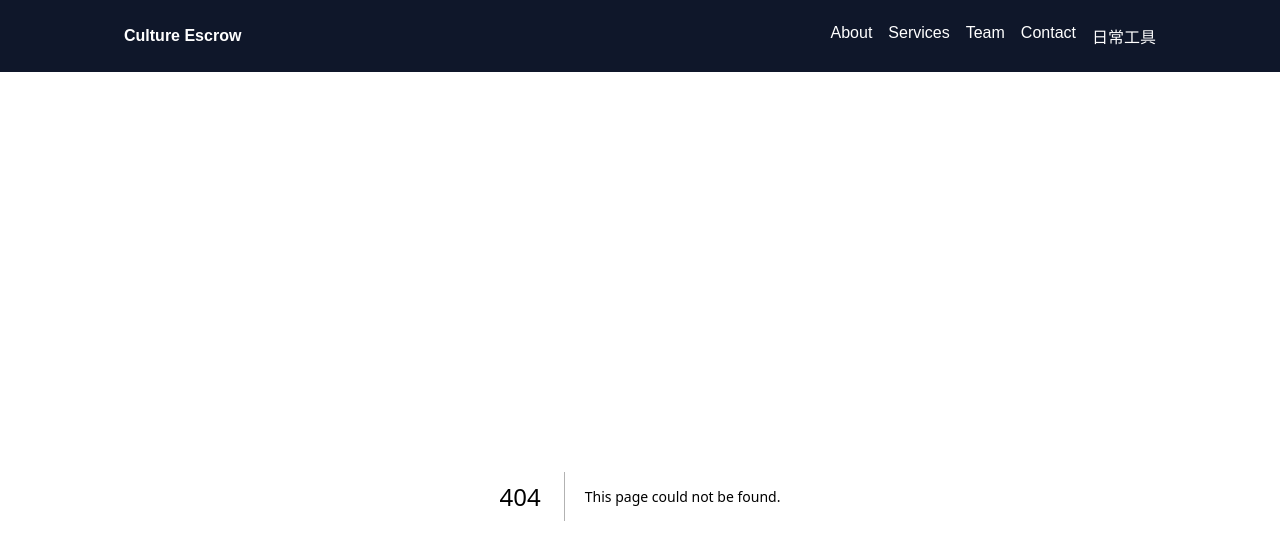
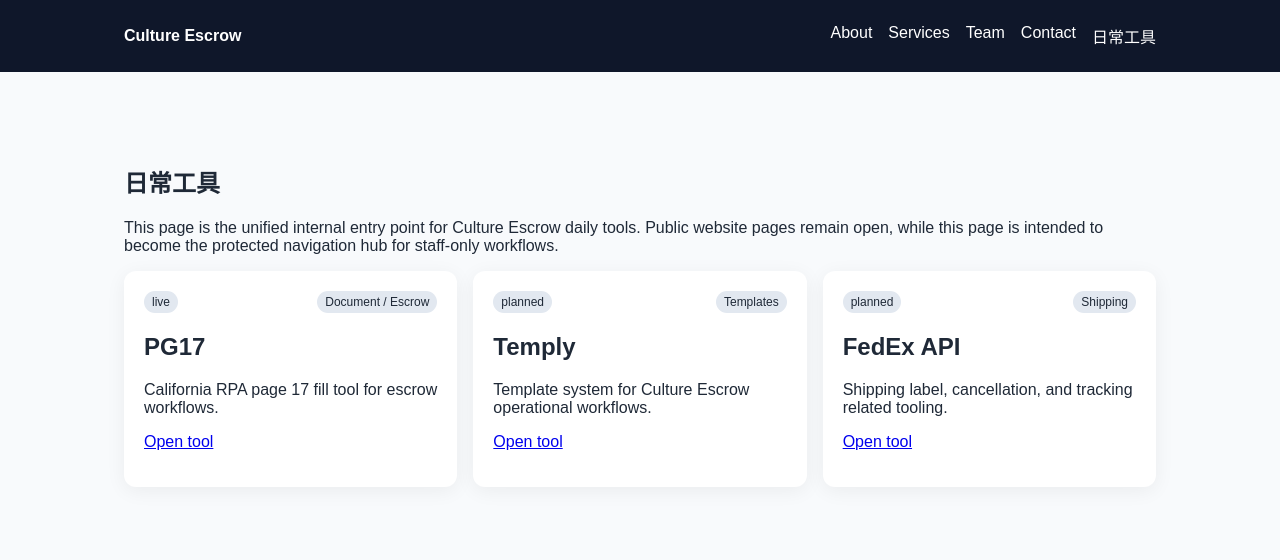
Before and after one commit to yudonghu/culture-escrow-site, a Next.js app: page /daily-tools in a window 1280 px wide. Before the commit this address had no page. Shown: the top 560 px of the page. Built offline with nearby package versions, Linux system fonts and the light colour scheme.

Commit message:
feat: PR5 enhance daily-tools page as real internal tools hub

```diff
--- /dev/null
+++ b/app/daily-tools/page.tsx
@@ -0,0 +1,52 @@
+const tools = [
+  {
+    name: 'PG17',
+    desc: 'California RPA page 17 fill tool for escrow workflows.',
+    href: 'https://pg17.hydenluc.com',
+    status: 'live',
+    category: 'Document / Escrow',
+  },
+  {
+    name: 'Temply',
+    desc: 'Template system for Culture Escrow operational workflows.',
+    href: '#',
+    status: 'planned',
+    category: 'Templates',
+  },
+  {
+    name: 'FedEx API',
+    desc: 'Shipping label, cancellation, and tracking related tooling.',
+    href: '#',
+    status: 'planned',
+    category: 'Shipping',
+  },
+]
+
+export default function DailyToolsPage() {
+  return (
+    <section className="hero">
+      <h1>日常工具</h1>
+      <p>
+        This page is the unified internal entry point for Culture Escrow daily tools.
+        Public website pages remain open, while this page is intended to become the protected
+        navigation hub for staff-only workflows.
+      </p>
+
+      <div className="card-grid">
+        {tools.map((tool) => (
+          <div key={tool.name} className="card">
+            <div style={{ display: 'flex', justifyContent: 'space-between', alignItems: 'center', gap: 12 }}>
+              <span className="badge">{tool.status}</span>
+              <span className="badge">{tool.category}</span>
+            </div>
+            <h2>{tool.name}</h2>
+            <p>{tool.desc}</p>
+            <p>
+              <a href={tool.href}>Open tool</a>
+            </p>
+          </div>
+        ))}
+      </div>
+    </section>
+  )
+}
```
Also changed, not shown: 1 other file (tests, documents, lock files or other folders).
